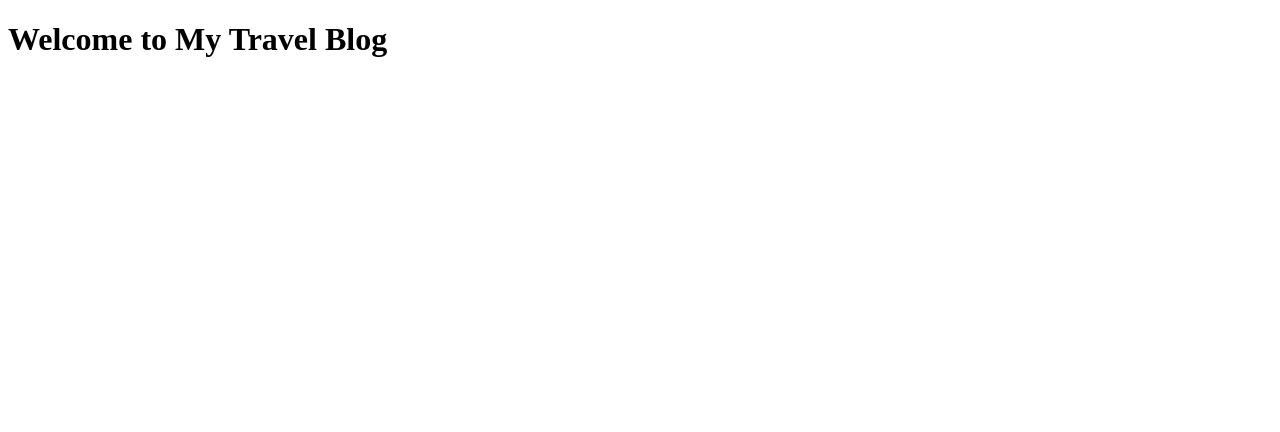
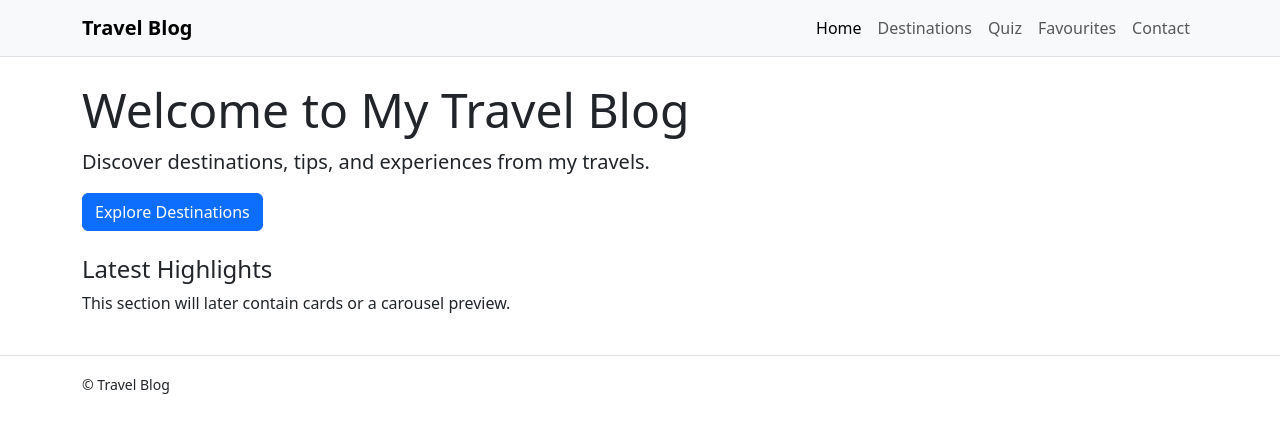
Before and after one commit to milliemangion/Website-Development-Task-2, a plain HTML site: page index.html in a window 1280 px wide. Drawn offline with nearby package versions, Linux system fonts and the light colour scheme.

Commit message:
Create home page base layout

```diff
--- a/assets/css/assets/js/main.js
+++ b/assets/css/assets/js/main.js
@@ -1 +1,3 @@
-// Main JavaScript file
+// Sets the current year in the footer
+const yearEl = document.getElementById("year");
+if (yearEl) yearEl.textContent = new Date().getFullYear();
--- a/assets/css/style.css
+++ b/assets/css/style.css
@@ -1 +1,13 @@
-/* Main stylesheet */
+/* Basic site styling */
+body {
+  line-height: 1.5;
+}
+
+/* Helps skip-link appear when tabbing */
+.visually-hidden-focusable:active,
+.visually-hidden-focusable:focus {
+  position: static !important;
+  width: auto !important;
+  height: auto !important;
+  margin: 1rem;
+}
--- a/index.html
+++ b/index.html
@@ -1,10 +1,71 @@
-<!DOCTYPE html>
+<!doctype html>
 <html lang="en">
 <head>
-  <meta charset="UTF-8">
-  <title>Travel Blog</title>
+  <meta charset="utf-8" />
+  <meta name="viewport" content="width=device-width, initial-scale=1" />
+  <title>Travel Blog | Home</title>
+
+  <!-- Bootstrap CSS (CDN) -->
+  <link href="https://cdn.jsdelivr.net/npm/bootstrap@5.3.3/dist/css/bootstrap.min.css" rel="stylesheet">
+
+  <!-- Your CSS -->
+  <link rel="stylesheet" href="assets/css/style.css" />
 </head>
+
 <body>
-  <h1>Welcome to My Travel Blog</h1>
+  <a class="visually-hidden-focusable" href="#main-content">Skip to main content</a>
+
+  <header>
+  <nav class="navbar navbar-expand-lg navbar-light bg-light border-bottom">
+  <div class="container">
+    <a class="navbar-brand fw-semibold" href="index.html">Travel Blog</a>
+
+    <button class="navbar-toggler" type="button" data-bs-toggle="collapse" data-bs-target="#mainNav"
+      aria-controls="mainNav" aria-expanded="false" aria-label="Toggle navigation">
+      <span class="navbar-toggler-icon"></span>
+    </button>
+
+    <div class="collapse navbar-collapse" id="mainNav">
+      <ul class="navbar-nav ms-auto">
+        <li class="nav-item"><a class="nav-link active" aria-current="page" href="index.html">Home</a></li>
+        <li class="nav-item"><a class="nav-link" href="destinations.html">Destinations</a></li>
+        <li class="nav-item"><a class="nav-link" href="quiz.html">Quiz</a></li>
+        <li class="nav-item"><a class="nav-link" href="favourites.html">Favourites</a></li>
+        <li class="nav-item"><a class="nav-link" href="contact.html">Contact</a></li>
+      </ul>
+    </div>
+  </div>
+</nav>
+
+  </header>
+
+  <main id="main-content" class="container py-4">
+    <section class="mb-4">
+      <h1 class="display-5">Welcome to My Travel Blog</h1>
+      <p class="lead">
+        Discover destinations, tips, and experiences from my travels.
+      </p>
+      <a class="btn btn-primary" href="destinations.html">Explore Destinations</a>
+    </section>
+
+    <section>
+      <h2 class="h4">Latest Highlights</h2>
+      <p>
+        This section will later contain cards or a carousel preview.
+      </p>
+    </section>
+  </main>
+
+  <footer class="border-top">
+    <div class="container py-3">
+      <small>&copy; <span id="year"></span> Travel Blog</small>
+    </div>
+  </footer>
+
+  <!-- Bootstrap JS Bundle (CDN) -->
+  <script src="https://cdn.jsdelivr.net/npm/bootstrap@5.3.3/dist/js/bootstrap.bundle.min.js"></script>
+
+  <!-- Your JS -->
+  <script src="assets/js/main.js"></script>
 </body>
 </html>
```
